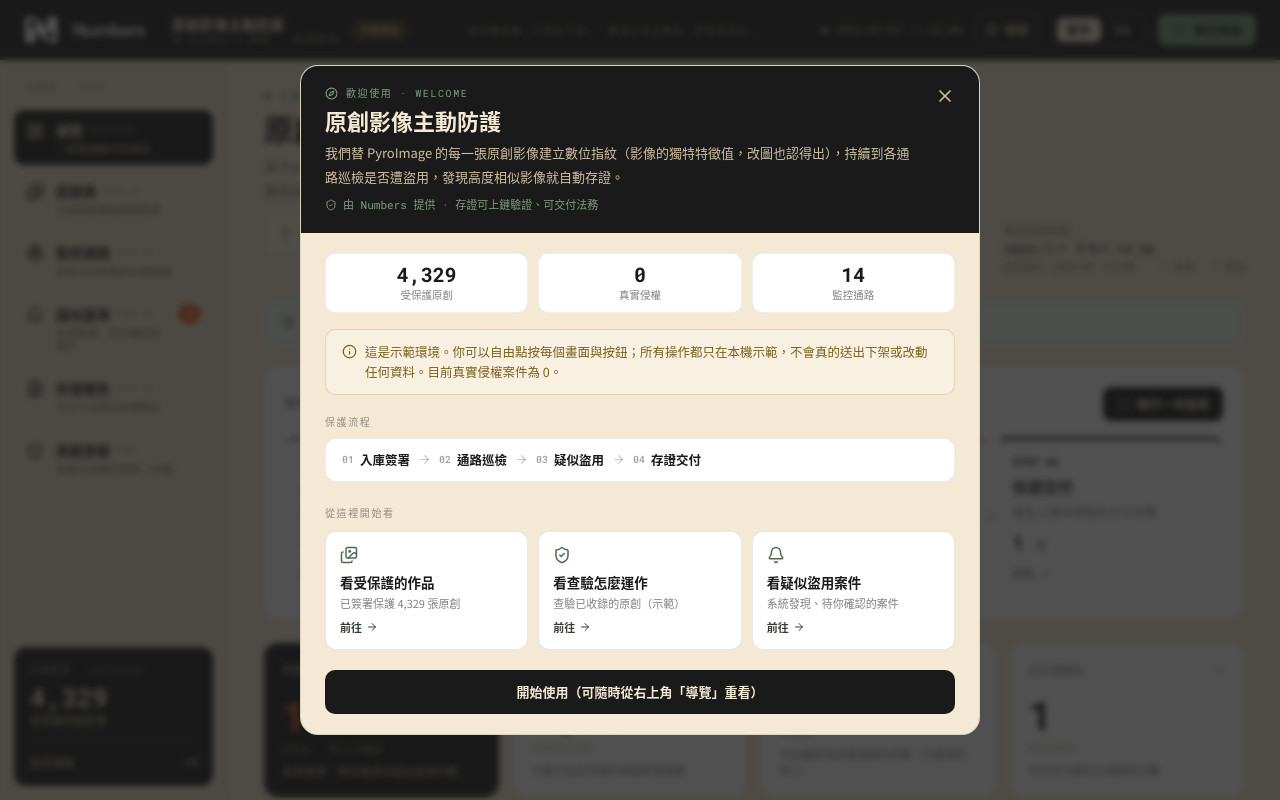
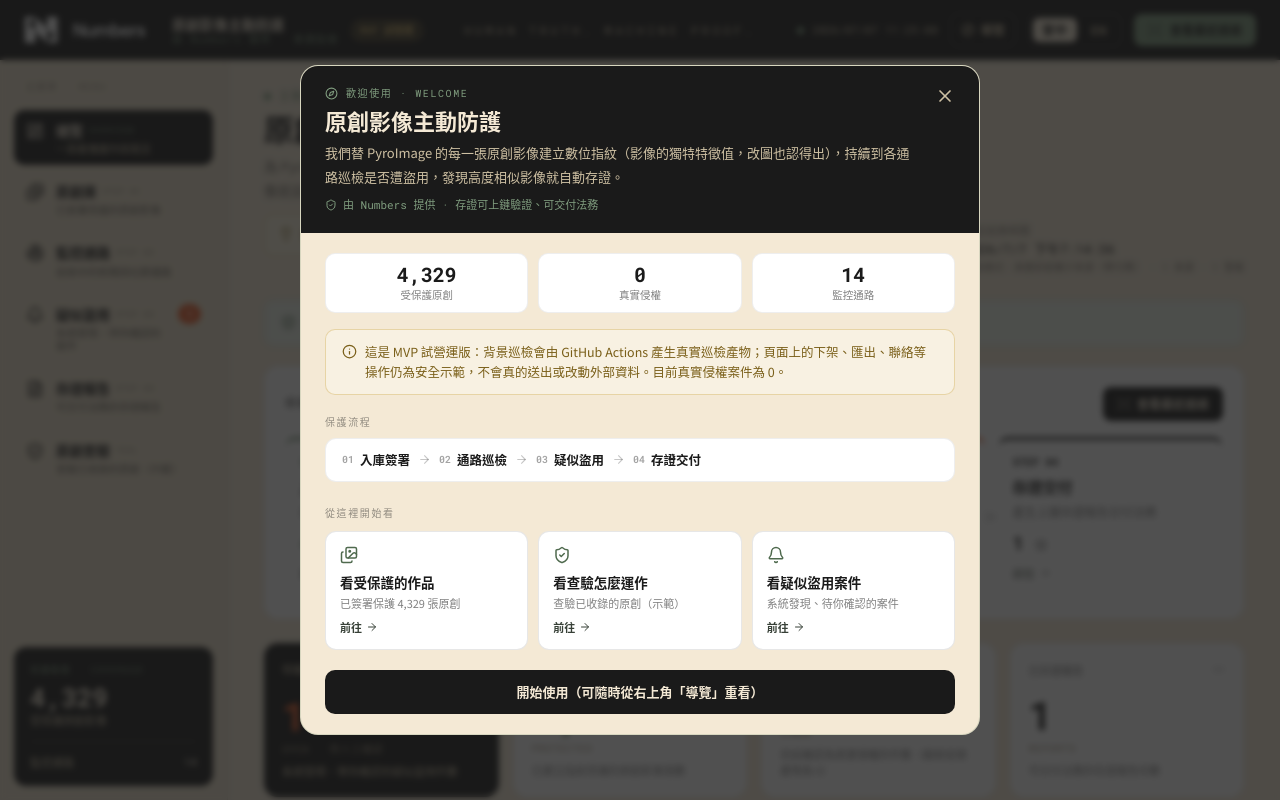
Before and after one commit to numbersprotocol/pyroimage-original-protection, a React (Vite) app: page / in a window 1280 px wide. Built offline with nearby package versions, Linux system fonts and the light colour scheme.

Commit message:
fix: make real patrol MVP status explicit

```diff
--- a/public/ttd-mvp/dashboard-metrics.json
+++ b/public/ttd-mvp/dashboard-metrics.json
@@ -1,5 +1,5 @@
 {
-  "generated_at": "2026-07-07T11:14:37.334Z",
+  "generated_at": "2026-07-08T08:13:48.383Z",
   "route": "/pyroimage-original-protection",
   "dashboard_label": "PyroImage protection overview",
   "monitoring_wording": "designated-channel patrol",
@@ -95,7 +95,7 @@
       "evidence_label": "actual",
       "label_display": "Zero Cost",
       "source": "Billing & API Cost Monitor",
-      "note": "Total paid API and tool spend. The current MVP uses local visual fingerprinting and zero-cost public data access."
+      "note": "Total paid API and tool spend. Seed and dry-run patrols use local visual fingerprinting and zero-cost public data access."
     }
   ],
   "screens": [
--- a/public/ttd-mvp/dashboard-validation.json
+++ b/public/ttd-mvp/dashboard-validation.json
@@ -1,5 +1,5 @@
 {
-  "generated_at": "2026-07-07T11:14:37.334Z",
+  "generated_at": "2026-07-08T08:13:48.383Z",
   "phase": "PyroImage protection overview",
   "actual": {
     "route": "/pyroimage-original-protection",
@@ -26,6 +26,7 @@
     "partner_feedback": 0,
     "tool_spend_twd": 0,
     "paid_api_used": false,
+    "budget_policy_respected": true,
     "cost_log_header_only": false
   },
   "pass": {
@@ -34,12 +35,12 @@
     "required_metrics_present": true,
     "required_metric_values_present": true,
     "every_metric_has_allowed_base_label": true,
-    "simulated_cases_not_market_validation": true,
+    "patrol_output_not_market_validation": true,
     "protection_context_not_client_specific": true,
     "designated_channel_wording_present": true,
     "no_signed_url_query_strings": true,
     "no_prohibited_public_claims": true,
-    "paid_api_disabled_and_unused": true
+    "paid_api_budget_policy_respected": true
   },
   "limitations": [
     "The dashboard is generated from public/static MVP artifacts.",
--- a/scripts/buildImpactDashboard.js
+++ b/scripts/buildImpactDashboard.js
@@ -144,6 +144,14 @@
   return CLAIM_GUARDRAILS.some((parts) => text.includes(parts.join(" ").toLowerCase()) || text.includes(parts.join("")));
 }
 
+function patrolOutputNotMarketValidation({ evidenceReport, reportSections, alertActual }) {
+  const suspectedEventsActual = Number(alertActual.suspected_events_actual || 0);
+  if ((evidenceReport.reports || []).length === 0) {
+    return evidenceReport.empty_state?.reason === "latest_patrol_created_no_alerts" && suspectedEventsActual === 0;
+  }
+  return reportSections.public_use_label?.counts_toward_market_validation === false && suspectedEventsActual === 0;
+}
+
 function main() {
   fs.mkdirSync(OUTPUT_DIR, { recursive: true });
 
@@ -164,6 +172,8 @@
   const sourceActual = sourceValidation.actual || {};
   const alertActual = alertValidation.actual || alertValidation || {};
   const reportActual = reportValidation.actual || {};
+  const paidApiUsed = cost.paid_api_used || reportActual.paid_api_used === true || alertActual.paid_api_used === true;
+  const budgetPolicyRespected = reportActual.budget_guard_respected !== false;
   const report = evidenceReport.reports?.[0] || {};
   const reportSections = report.sections || {};
   const reportPublicUseLabel = reportSections.public_use_label?.label || "";
@@ -319,9 +329,11 @@
       "Computing & API Costs",
       cost.tool_spend_twd,
       "actual",
-      "Zero Cost",
+      paidApiUsed ? "Budget Guarded" : "Zero Cost",
       "Billing & API Cost Monitor",
-      "Total paid API and tool spend. The current MVP uses local visual fingerprinting and zero-cost public data access.",
+      paidApiUsed
+        ? "Budget-guarded Vision patrol ran for this MVP. Free-tier usage can still keep actual spend at 0."
+        : "Total paid API and tool spend. Seed and dry-run patrols use local visual fingerprinting and zero-cost public data access.",
     ),
   ];
 
@@ -440,7 +452,9 @@
       "The dashboard is generated from public/static MVP artifacts.",
       "Designated-channel patrol is bounded by platform rules and human review.",
       "Demonstration cases are not counted as real market evidence.",
-      "Paid APIs remain disabled by default.",
+      paidApiUsed
+        ? "Paid Vision calls are allowed only through the budget-guarded workflow path."
+        : "Paid APIs remain disabled by default.",
     ],
   };
 
@@ -462,7 +476,8 @@
       evidence_reports: metrics.find((item) => item.id === "evidence_reports")?.value,
       partner_feedback: metrics.find((item) => item.id === "partner_feedback")?.value,
       tool_spend_twd: metrics.find((item) => item.id === "tool_spend_twd")?.value,
-      paid_api_used: cost.paid_api_used,
+      paid_api_used: paidApiUsed,
+      budget_policy_respected: budgetPolicyRespected,
       cost_log_header_only: cost.cost_log_header_only,
     },
     pass: {
@@ -480,14 +495,12 @@
         metrics.find((item) => item.id === "partner_feedback")?.value === 0 &&
         metrics.find((item) => item.id === "tool_spend_twd")?.value === 0,
       every_metric_has_allowed_base_label: metrics.every((item) => ALLOWED_BASE_LABELS.includes(item.evidence_label)),
-      simulated_cases_not_market_validation:
-        reportSections.public_use_label?.counts_toward_market_validation === false &&
-        alertActual.suspected_events_actual === 0,
+      patrol_output_not_market_validation: patrolOutputNotMarketValidation({ evidenceReport, reportSections, alertActual }),
       protection_context_not_client_specific: dashboard.protection_value.boundary.includes("does not replace brand-owner authorization checks"),
       designated_channel_wording_present: serialized(dashboard).includes("designated-channel patrol"),
       no_signed_url_query_strings: !containsSignedQuery(validationTargets),
       no_prohibited_public_claims: !containsGuardrailClaim(validationTargets),
-      paid_api_disabled_and_unused: cost.paid_api_used === false && cost.tool_spend_twd === 0,
+      paid_api_budget_policy_respected: !paidApiUsed || budgetPolicyRespected,
     },
     limitations: dashboard.limitations,
   };
@@ -513,7 +526,7 @@
         suspected_events: validation.actual.suspected_events,
         evidence_reports: validation.actual.evidence_reports,
         tool_spend_twd: validation.actual.tool_spend_twd,
-        paid_api_used: cost.paid_api_used,
+        paid_api_used: paidApiUsed,
       },
       null,
       2,
--- a/src/App.tsx
+++ b/src/App.tsx
@@ -355,12 +355,12 @@
   brand: { "zh-TW": "原創影像主動防護", en: "Original-Image Protection" },
   brandSub: "由 Numbers 提供 · 來源巡檢",
   menu: { "zh-TW": "主選單 · MENU", en: "Menu" },
-  runPatrol: { "zh-TW": "執行巡檢", en: "Run patrol" },
+  runPatrol: { "zh-TW": "查看最近巡檢", en: "Review latest patrol" },
   coverage: { "zh-TW": "保護範圍 · COVERAGE", en: "Coverage" },
   protectedOriginals: { "zh-TW": "受保護原創影像", en: "protected originals" },
   channels: { "zh-TW": "監控通路", en: "channels" },
   back: { "zh-TW": "← 返回警報列表", en: "← Back to alerts" },
-  demo: { "zh-TW": "示範環境", en: "Demo" },
+  demo: { "zh-TW": "MVP 試營運", en: "MVP Pilot" },
   howItWorks: { "zh-TW": "導覽", en: "How it works" },
 } as const;
 
@@ -707,8 +707,8 @@
         setScanning(false);
         showToast(
           locale === "zh-TW"
-            ? "巡檢完成：未發現新的真實侵權（示範環境）"
-            : "Patrol complete: no new real infringement found (demo environment)",
+            ? "已播放最近巡檢流程：未發現新的真實侵權"
+            : "Latest patrol replayed: no new real infringement found",
           "ok",
         );
       } else {
@@ -791,6 +791,19 @@
   const lastRunCandidates = loadState.data.monitoring.run_scope?.candidates_attempted ?? 0;
   const lastRunAlerts = loadState.data.monitoring.run_scope?.alerts_created ?? alerts.length;
   const patrolAdapter = loadState.data.monitoring.adapter?.id || "unknown";
+  const patrolModeLabel = (() => {
+    const adapter = loadState.data.monitoring.adapter;
+    if (adapter?.id === "visionWebDetection" && adapter.paid_api_used) {
+      return locale === "zh-TW" ? "巡檢模式：Vision 真實巡檢（預算控管）" : "Mode: live Vision patrol (budget guarded)";
+    }
+    if (adapter?.id === "visionWebDetection") {
+      return locale === "zh-TW" ? "巡檢模式：Vision 試跑（不計費）" : "Mode: Vision dry run (no cost)";
+    }
+    if (adapter?.id === "seedUrls") {
+      return locale === "zh-TW" ? "巡檢模式：真實抓取種子來源（零付費）" : "Mode: real seed-source fetch (zero cost)";
+    }
+    return locale === "zh-TW" ? "巡檢模式：讀取最新巡檢產物" : "Mode: latest patrol artifact";
+  })();
   const patrolStatus = loadState.data.monitoring.status || "unknown";
 
   const activeCase = alerts.find((a) => a.id === activeCaseId) || null;
@@ -822,7 +835,11 @@
           <span
             className="flex-none rounded-full border border-[#d8b76a66] bg-[#3a3527] px-2 py-0.5 text-[10px] font-semibold text-[#D8B76A]"
             style={{ fontFamily: MONO }}
-            title={locale === "zh-TW" ? "示範環境：可自由點按，所有動作皆為本地示範" : "Demo environment: click freely, every action is a local demonstration"}
+            title={
+              locale === "zh-TW"
+                ? "MVP 試營運：背景巡檢讀取真實 patrol artifact；頁面上的下架、匯出、聯絡操作仍為安全示範"
+                : "MVP pilot: background patrol reads real patrol artifacts; takedown, export, and contact actions remain safe UI demos"
+            }
           >
             {T.demo[locale].toUpperCase()}
           </span>
@@ -952,6 +969,7 @@
               lastRunCandidates={lastRunCandidates}
               lastRunAlerts={lastRunAlerts}
               patrolAdapter={patrolAdapter}
+              patrolModeLabel={patrolModeLabel}
               patrolStatus={patrolStatus}
               reportCount={reportCount}
               suspectedActual={suspectedActual}
@@ -1125,8 +1143,8 @@
             <Info size={15} className="mt-0.5 flex-none" />
             <span>
               {zh
-                ? "這是示範環境。你可以自由點按每個畫面與按鈕；所有操作都只在本機示範，不會真的送出下架或改動任何資料。目前真實侵權案件為 0。"
-                : "This is a demo environment. Click freely — every action is a local demonstration and never sends a real takedown or changes any data. Real infringement cases so far: 0."}
+                ? "這是 MVP 試營運版：背景巡檢會由 GitHub Actions 產生真實巡檢產物；頁面上的下架、匯出、聯絡等操作仍為安全示範，不會真的送出或改動外部資料。目前真實侵權案件為 0。"
+                : "This is an MVP pilot: background patrol produces real patrol artifacts through GitHub Actions; takedown, export, and contact actions remain safe UI demos and never change external data. Real infringement cases so far: 0."}
             </span>
           </div>
 
@@ -1328,6 +1346,7 @@
   lastRunCandidates: number;
   lastRunAlerts: number;
   patrolAdapter: string;
+  patrolModeLabel: string;
   patrolStatus: string;
   reportCount: number;
   suspectedActual: string;
@@ -1383,7 +1402,7 @@
           <span className="text-[13px] text-[#1A1A1A]">{lastPatrol}</span>
           <br />
           <span className="text-[10px] text-[#1a1a1a80]">
-            {zh ? "巡檢模式：試跑示範（不計費）" : "Mode: dry-run demo (no cost)"} · {props.lastRunSourceCount} {zh ? "來源" : "sources"} · {props.lastRunAlerts} {zh ? "警報" : "alerts"}
+            {props.patrolModeLabel} · {props.lastRunSourceCount} {zh ? "來源" : "sources"} · {props.lastRunAlerts} {zh ? "警報" : "alerts"}
           </span>
         </p>
       </div>
@@ -1405,7 +1424,7 @@
             onClick={props.onRunPatrol}
             className="flex items-center gap-1.5 rounded-[8px] bg-[#1A1A1A] px-3.5 py-2 text-[12px] font-semibold text-[#F4E9D5] transition-colors hover:bg-[#2c2c2c]"
           >
-            <ScanLine size={14} /> {zh ? "執行一次巡檢" : "Run a patrol"}
+            <ScanLine size={14} /> {zh ? "查看最近巡檢" : "Review latest patrol"}
           </button>
         </div>
         <div className="grid gap-3 sm:grid-cols-2 xl:grid-cols-4">
@@ -1444,7 +1463,7 @@
       <div className="mb-6 grid grid-cols-2 gap-3.5 xl:grid-cols-4">
         <KpiCard index="01" label={zh ? "待複審警報" : "Open alerts"} sub={zh ? "OPEN · 待人工確認" : "OPEN · pending review"} value={openCount.toString()} color={C.orange} dark hint={zh ? "系統發現、等你確認的疑似盜用件數" : "Suspected copies awaiting your review"} />
         <KpiCard index="02" label={zh ? "受保護原創" : "Protected"} sub="PROTECTED" value={protectedDisplay} color={C.green} hint={zh ? "已建立指紋保護的原創影像張數" : "Originals fingerprinted & protected"} />
-        <KpiCard index="03" label={zh ? "真實侵權" : "Real infringement"} sub={zh ? "已確認" : "confirmed"} value={suspectedActual} color={C.greenDeep} hint={zh ? "目前確認為真實侵權的件數（示範資料為 0）" : "Confirmed real infringement cases (0 in demo data)"} />
+        <KpiCard index="03" label={zh ? "真實侵權" : "Real infringement"} sub={zh ? "已確認" : "confirmed"} value={suspectedActual} color={C.greenDeep} hint={zh ? "目前確認為真實侵權的件數（最新巡檢產物為 0）" : "Confirmed real infringement cases (0 in the latest patrol artifact)"} />
         <KpiCard index="04" label={zh ? "已存證報告" : "Evidence reports"} sub="REPORTS" value={reportCount.toString()} color={C.ink} hint={zh ? "可交付法務的存證報告份數" : "Deliverable evidence reports generated"} />
       </div>
 
@@ -2299,10 +2318,10 @@
           eyebrow={zh ? "監控通路 · PATROL CHANNELS" : "Patrol channels"}
           title={zh ? "指定通路巡檢" : "Designated-channel patrol"}
           desc={zh ? "系統在以下新聞、社群、論壇與搜尋通路持續巡檢，比對是否出現高相似影像。" : "These news, social, forum and search channels are continuously patrolled for high-similarity copies."}
-          hint={zh ? "怎麼看：每張卡是一個監控通路，顯示類型、風險與命中數；右上「立即巡檢全部通路」會跑一次示範巡檢動畫。" : "How to read: each card is a monitored channel with its type, risk, and hit count. “Patrol all now” runs a demo patrol animation."}
+          hint={zh ? "怎麼看：每張卡是一個監控通路，顯示類型、風險與命中數；右上「查看最近巡檢」會播放最新巡檢流程，不會從瀏覽器直接啟動 GitHub Actions。" : "How to read: each card is a monitored channel with its type, risk, and hit count. “Review latest patrol” replays the latest patrol flow; it does not start GitHub Actions from the browser."}
         />
         <button type="button" onClick={onRunPatrol} className="rounded-[9px] bg-[#1A1A1A] px-[18px] py-2.5 text-[12.5px] font-semibold text-[#F4E9D5]">
-          ＋ {zh ? "立即巡檢全部通路" : "Patrol all now"}
+          ＋ {zh ? "查看最近巡檢" : "Review latest patrol"}
         </button>
       </div>
       <div className="grid gap-3.5 lg:grid-cols-2">
```
Also changed, not shown: scripts/lib/perceptualHash.js.
